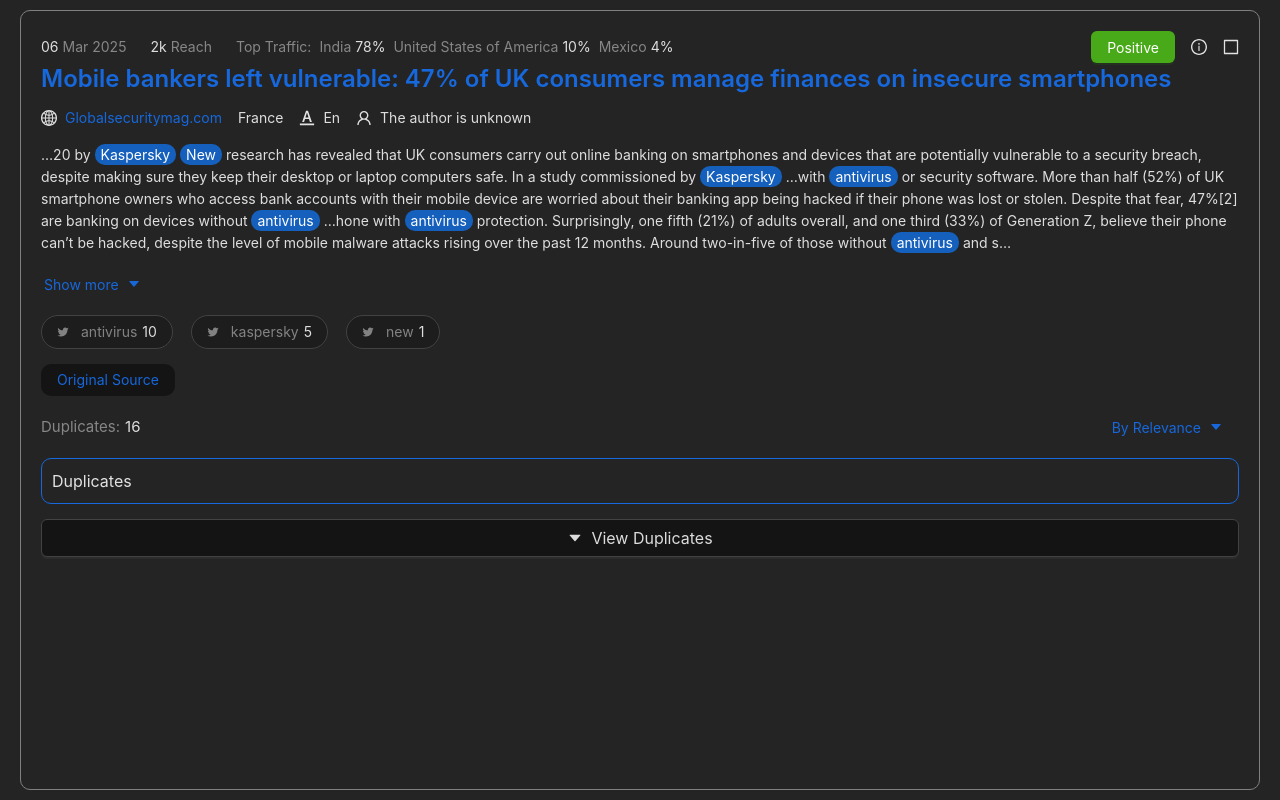
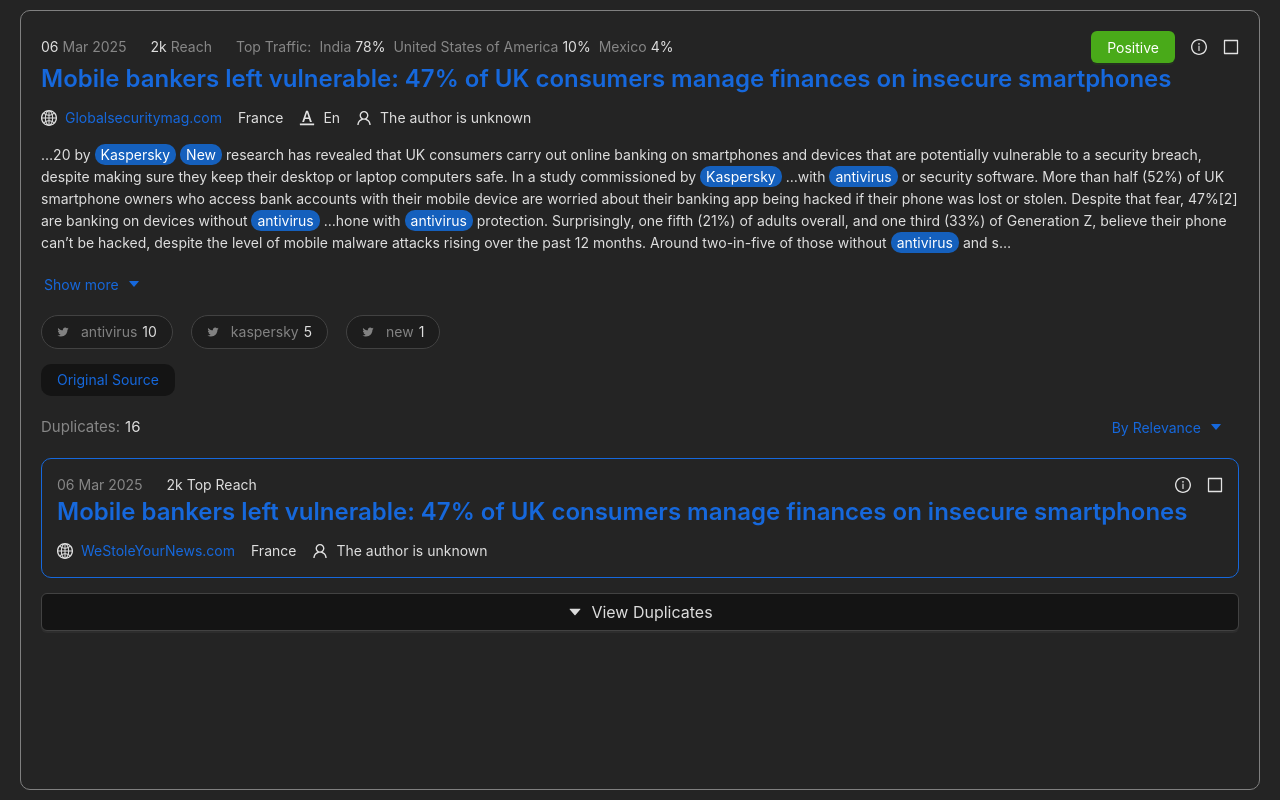
Before and after one commit to DragonRomeo/kaspersky-test, a React (Vite) app: page / in a window 1280 px wide. Built offline with nearby package versions, Linux system fonts and the light colour scheme.

Commit message:
feat: add duplicate component

```diff
--- a/src/components/news/duplicates/duplicates.style.ts
+++ b/src/components/news/duplicates/duplicates.style.ts
@@ -3,5 +3,5 @@
 export const duplicatesContainerStyle = {
   border: `1px solid ${mainBlueColor}`,
   borderRadius: mainBorderRadius,
-  padding: '10px',
+  padding: '15px',
 };
--- a/src/components/news/duplicates/duplicates.tsx
+++ b/src/components/news/duplicates/duplicates.tsx
@@ -1,13 +1,47 @@
 import React from 'react';
 import { IData_SnippetNews } from '../../../common/interfaces/snippet-news';
 import { duplicatesContainerStyle } from './duplicates.style';
+import { Flex, Space } from 'antd';
+import TrafficItem from '../traffic/traffic-item/traffic-item';
+import { getDateArr, getThousandths } from '../traffic/traffic.helpers';
+import { labels } from '../../../common/consts/labels';
+import TitleLink from '../title-info/title-link/title-link';
+import Info from '../info/info';
+import Reactions from '../reactions/reactions';
 
 interface Props {
   data: IData_SnippetNews;
 }
 
+const mockDuplicateURL = 'weStoleYourNews.com';
+
 const Duplicates: React.FC<Props> = ({ data }) => {
-  return <div style={duplicatesContainerStyle}>Duplicates</div>;
+  const date = data.DP;
+  const reach = data.REACH;
+  const dateArr = getDateArr(date);
+  return (
+    <div style={duplicatesContainerStyle}>
+      <Flex justify='space-between' align='center'>
+        <Flex vertical>
+          <Space direction='horizontal' size='large'>
+            <TrafficItem
+              firstValue={dateArr[1]}
+              isHighlightFirst={false}
+              secondValue={`${dateArr[0]} ${dateArr[2]}`}
+            />
+            <TrafficItem
+              firstValue={getThousandths(reach)}
+              secondValue='Top Reach'
+              isHighlightSecond={true}
+            />
+          </Space>
+        </Flex>
+        <Reactions isBtn={false} />
+      </Flex>
+      <TitleLink url={data.URL}>{data.TI}</TitleLink>
+      <Info dom={mockDuplicateURL} country={data.CNTR} authors={data.AU}></Info>
+    </div>
+  );
 };
 
 export default Duplicates;
--- a/src/components/news/info/info.tsx
+++ b/src/components/news/info/info.tsx
@@ -13,7 +13,7 @@
 interface Props {
   dom: string;
   country: string;
-  lang: string;
+  lang?: string;
   authors: Array<string>;
 }
 
@@ -29,10 +29,9 @@
       </Flex>
       {/* TODO: add icon for country */}
       <InfoItem text={country}></InfoItem>
-      <InfoItem
-        icon={<FontColorsOutlined />}
-        text={capitalize(lang)}
-      ></InfoItem>
+      {lang && (
+        <InfoItem icon={<FontColorsOutlined />} text={capitalize(lang)} />
+      )}
       <InfoItem icon={<UserOutlined />} text={newAuthors}></InfoItem>
     </Flex>
   );
--- a/src/components/news/reactions/reactions.tsx
+++ b/src/components/news/reactions/reactions.tsx
@@ -4,12 +4,18 @@
 import { Button } from 'antd';
 import { labels } from '../../../common/consts/labels';
 
-const Reactions = () => {
+interface Props {
+  isBtn?: boolean;
+}
+
+const Reactions: React.FC<Props> = ({ isBtn = true }) => {
   return (
     <Flex gap='middle'>
-      <Button color='green' variant='solid'>
-        {labels.REACTIONS.BUTTON.text}
-      </Button>
+      {isBtn && (
+        <Button color='green' variant='solid'>
+          {labels.REACTIONS.BUTTON.text}
+        </Button>
+      )}
       <InfoCircleOutlined />
       <BorderOutlined />
     </Flex>
--- a/src/components/news/title-info/title-info.style.ts
+++ b/src/components/news/title-info/title-info.style.ts
@@ -3,7 +3,3 @@
   flexDirection: 'row',
   justifyContent: 'space-between',
 };
-
-export const titleStyle: React.CSSProperties = {
-  color: 'inherit',
-};
--- a/src/components/news/title-info/title-info.tsx
+++ b/src/components/news/title-info/title-info.tsx
@@ -1,12 +1,11 @@
 import { Flex } from 'antd';
 import React from 'react';
 import { IData_SnippetNews } from '../../../common/interfaces/snippet-news';
-import { titleStyle, trafficWrapper } from './title-info.style';
+import { trafficWrapper } from './title-info.style';
 import Traffic from '../traffic/traffic';
 import Reactions from '../reactions/reactions';
-import Link from 'antd/es/typography/Link';
-import Title from 'antd/es/typography/Title';
 import Info from '../info/info';
+import TitleLink from './title-link/title-link';
 
 interface Props {
   data: IData_SnippetNews;
@@ -19,11 +18,7 @@
         <Traffic date={data.DP} reach={data.REACH} traffic={data.TRAFFIC} />
         <Reactions />
       </div>
-      <Link href={data.URL}>
-        <Title level={3} style={titleStyle}>
-          {data.TI}
-        </Title>
-      </Link>
+      <TitleLink url={data.URL}>{data.TI}</TitleLink>
       <Info
         dom={data.DOM}
         country={data.CNTR}
--- /dev/null
+++ b/src/components/news/title-info/title-link/title-link.style.ts
@@ -0,0 +1,3 @@
+export const titleStyle: React.CSSProperties = {
+    color: 'inherit',
+  };
--- /dev/null
+++ b/src/components/news/title-info/title-link/title-link.tsx
@@ -0,0 +1,21 @@
+import Link from 'antd/es/typography/Link';
+import React from 'react';
+import Title from 'antd/es/typography/Title';
+import { titleStyle } from './title-link.style';
+
+interface Props {
+  url: string;
+  children: string;
+}
+
+const TitleLink: React.FC<Props> = ({ url, children }) => {
+  return (
+    <Link href={url}>
+      <Title level={3} style={titleStyle}>
+        {children}
+      </Title>
+    </Link>
+  );
+};
+
+export default TitleLink;
```
